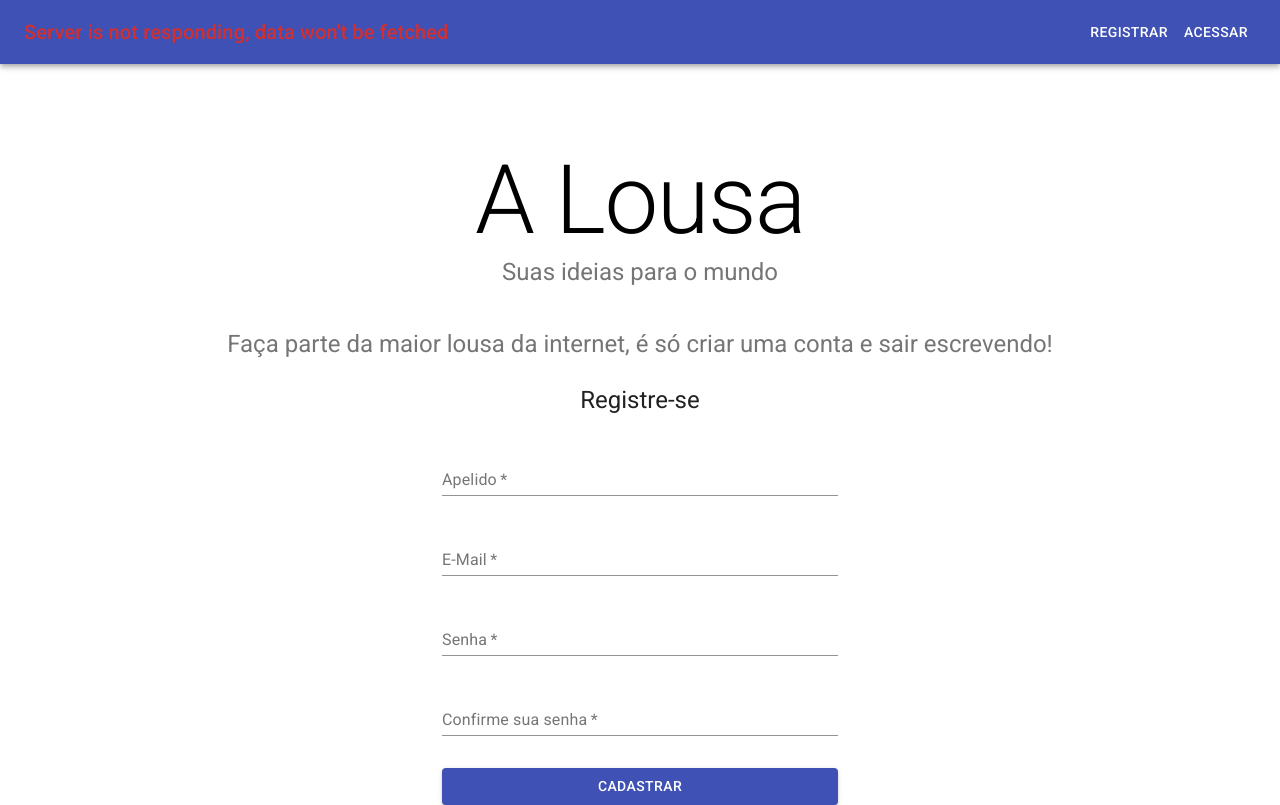
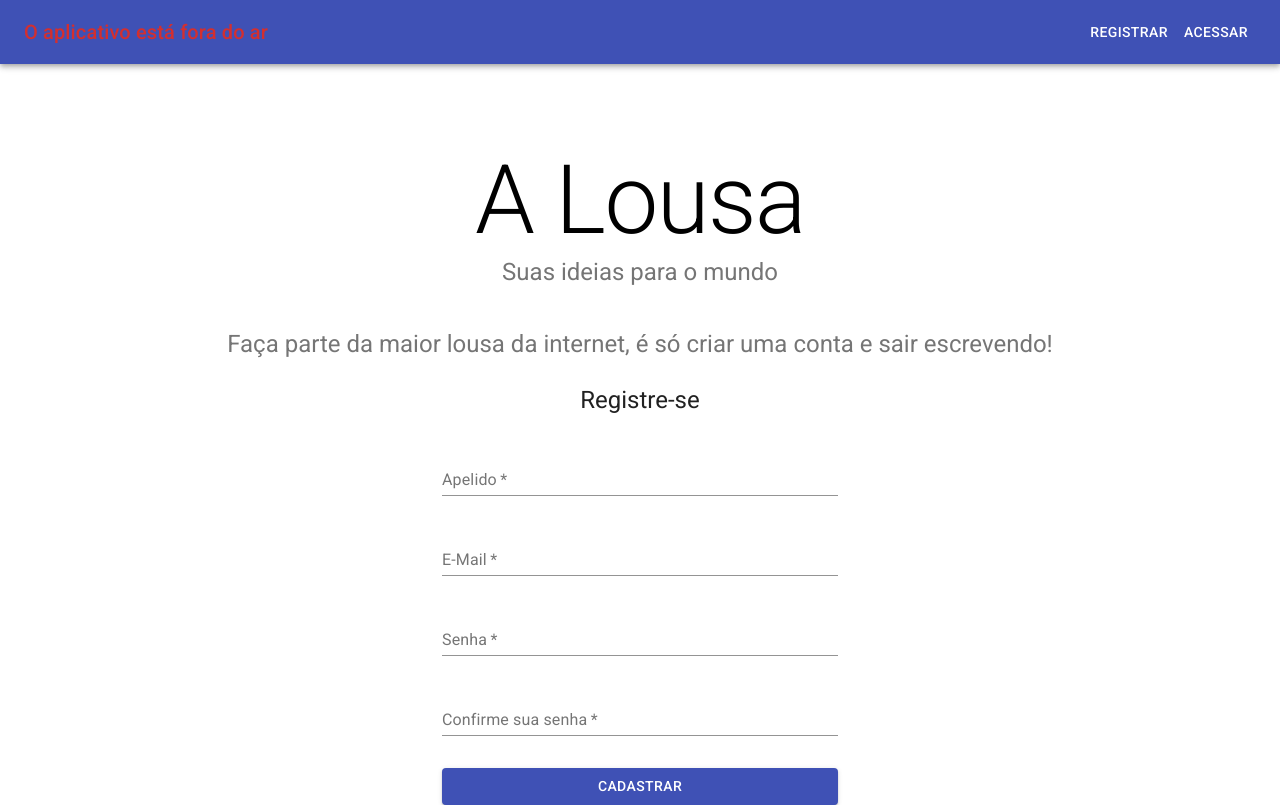
Before and after one commit to unimatrix2/lousa-front, a Next.js app: page / in a window 1280 px wide. Built offline with nearby package versions, Linux system fonts and the light colour scheme; no server answers.

Commit message:
[FIX] app bar sends logged out user to landing

```diff
--- a/components/AppBar.jsx
+++ b/components/AppBar.jsx
@@ -13,6 +13,7 @@ import AccountCircle from '@material-ui/icons/AccountCircle';
 import red from '@material-ui/core/colors/red';
 import { Context } from '../context/Context';
 import axios from 'axios';
+import { useRouter } from 'next/router';
 
 export default function MainAppBar({ showLogin, signupOut }) {
 
@@ -20,6 +21,7 @@ export default function MainAppBar({ showLogin, signupOut }) {
   const [logout, setLogout] = useState(false)
   const [anchorEl, setAnchorEl] = useState(null);
   const open = Boolean(anchorEl);
+  const router = useRouter();
 
   const useStyles = makeStyles((theme) => ({
     root: {
@@ -67,6 +69,9 @@ export default function MainAppBar({ showLogin, signupOut }) {
     await axios.get(`${process.env.NEXT_PUBLIC_APP_BASE_URL}/auth/logout`, {
       withCredentials: true
     });
+    if (window.location !== process.env.NEXT_PUBLIC_APP_OWN_URL) {
+      router.push('/')
+    }
     setLogout(true);
   };
 
@@ -74,7 +79,7 @@ export default function MainAppBar({ showLogin, signupOut }) {
     <div className={classes.root}>
       <AppBar position="static">
         <Toolbar>
-          <Typography variant="h6" className={classes.offline}>{state.offline ? 'Server is not responding, data won\'t be fetched' : ''}</Typography>
+          <Typography variant="h6" className={classes.offline}>{state.offline ? 'O aplicativo está fora do ar' : ''}</Typography>
             <div>
               {state.user?.nickname ? <IconButton
                 aria-label="account of current user"
```
